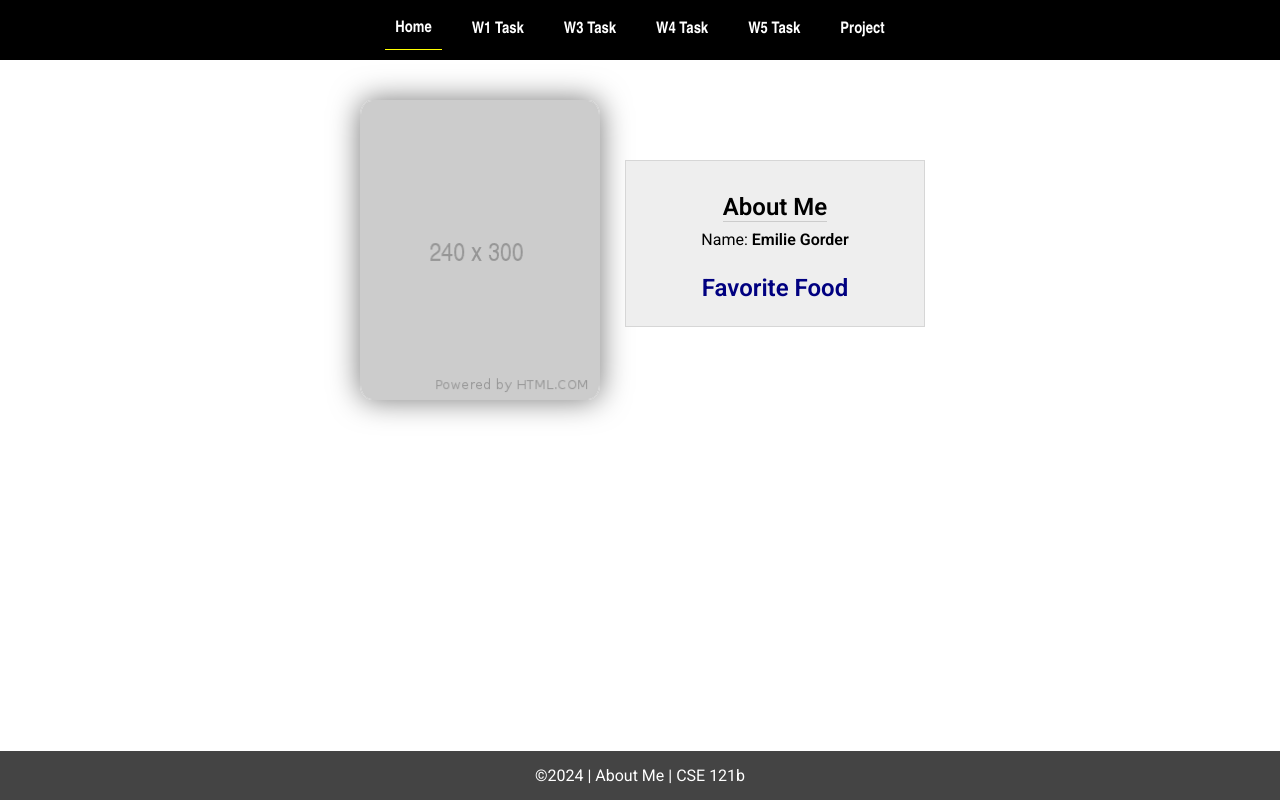
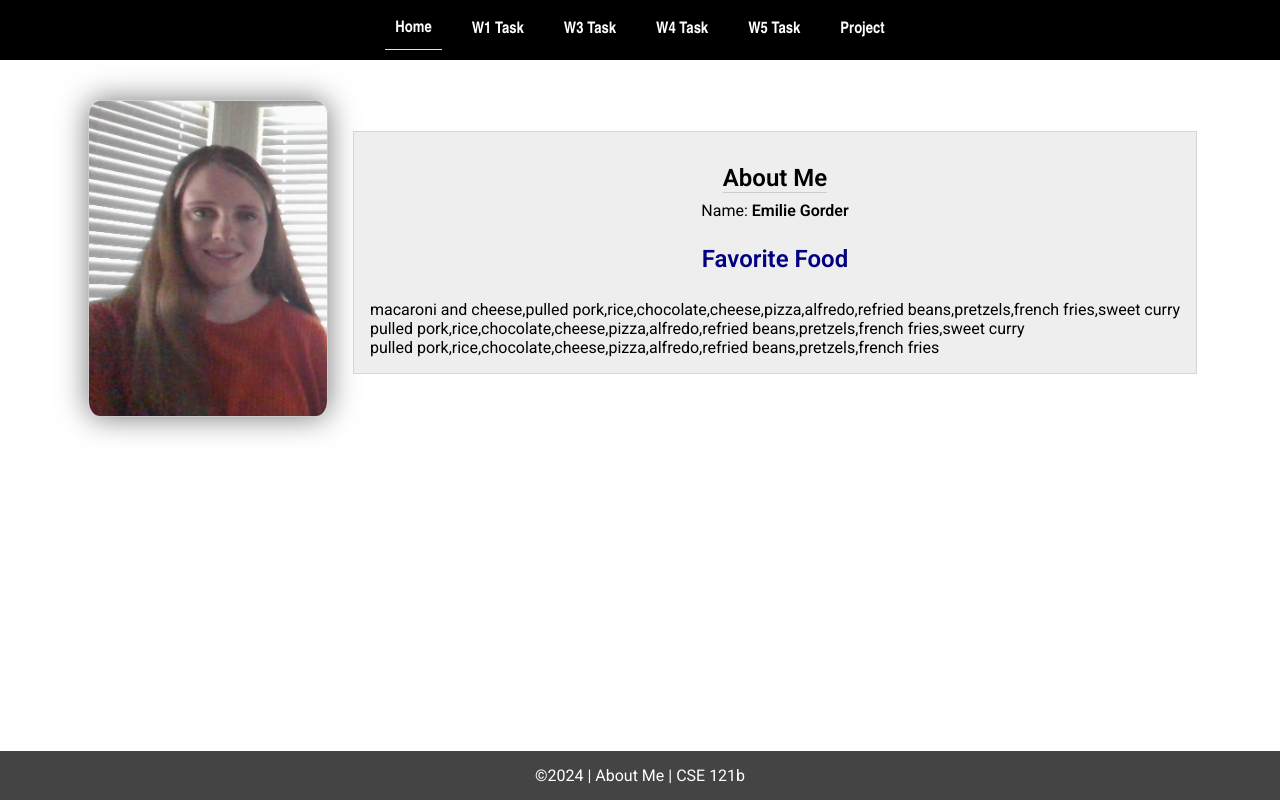
Before and after one commit to emiliegorder/cse121b, a plain HTML site: page w02-task/index.html in a window 1280 px wide. Drawn offline with Linux system fonts and the light colour scheme.

Commit message:
fixed w02 assignment

```diff
--- a/w02-task/index.html
+++ b/w02-task/index.html
@@ -26,7 +26,7 @@
   </nav>
   <main id="home">
     <picture>
-      <img src="images/placeholder.png" alt="Placeholder Image">
+      <img id='profilePicture' src="images/placeholder.png" alt="Profile Image">
     </picture>
     <section>
       <h1>About Me</h1>
--- a/w02-task/scripts/w02-task.js
+++ b/w02-task/scripts/w02-task.js
@@ -5,13 +5,13 @@
 /* Step 2 - Variables */
 let fullName = 'Emilie Gorder';
 let currentYear = '2024';
-let profilePicture = `w02-task/images/profile.png`
+let profilePicture = `images/profile.png`;
 
 /* Step 3 - Element Variables */
 const nameElement = document.getElementById('name');
 const foodElement = document.getElementById('food');
 const yearElement = document.querySelector('#year');
-const imageElement = document.getElementById('images/profile.png');
+const imageElement = document.getElementById('profilePicture');
 
 /* Step 4 - Adding Content */
 nameElement.innerHTML = `<strong>${fullName}</strong>`;
```
